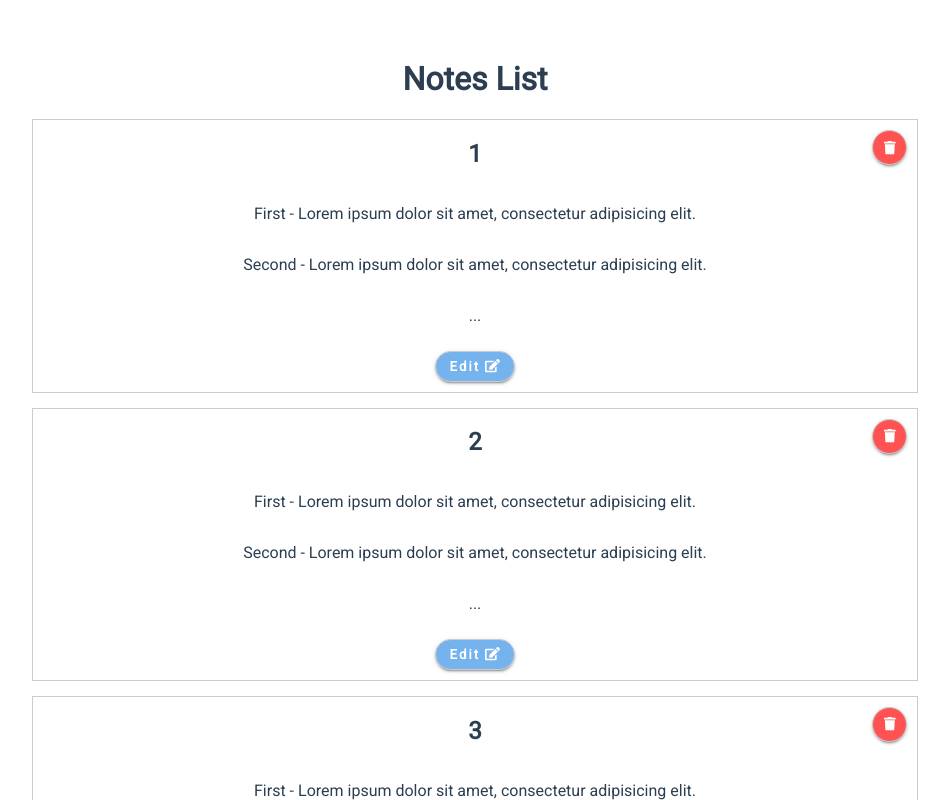
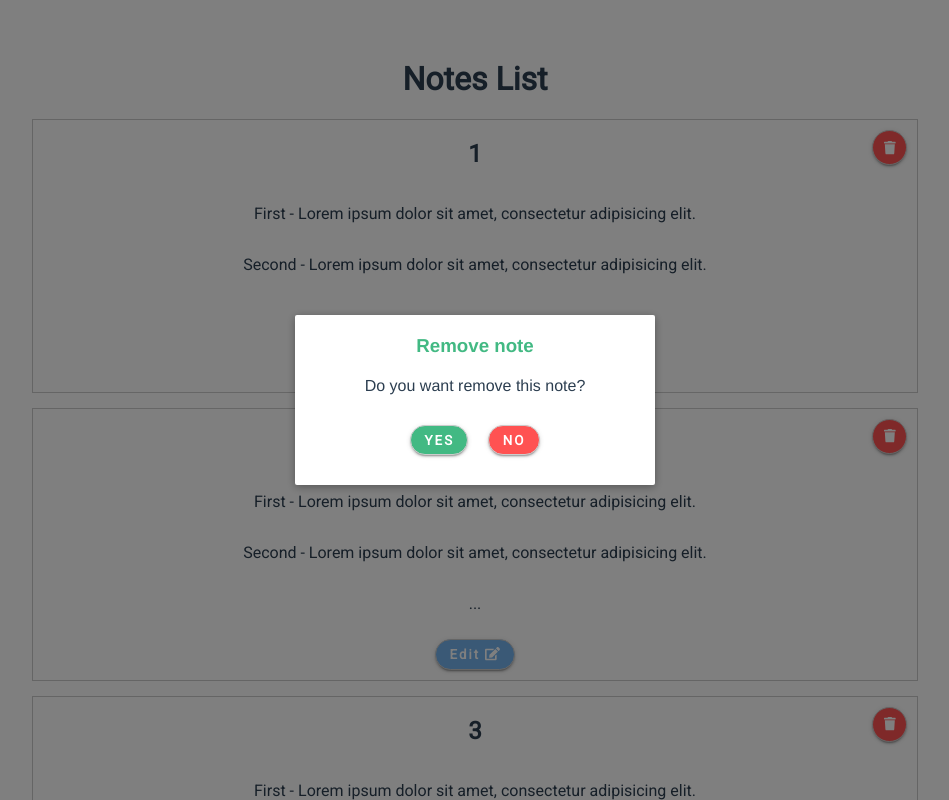
Before and after one commit to d-mbappe/Test-Work, a Vue app: page / in a window 1280 px wide. Both pictures are taken after a click on the button 1054 px from the left and 147 px from the top of the page. Shown: the top 800 px of the page, without its empty margins (165-1114 px from the left). Built offline with nearby package versions, Linux system fonts and the light colour scheme.

Commit message:
Update modalWindow.vue

```diff
--- a/src/components/modalWindow.vue
+++ b/src/components/modalWindow.vue
@@ -43,5 +43,60 @@
 </script>
 
 <style lang="scss" >
+ // Modal Winodw
+.modal-mask {
+  position: fixed;
+  z-index: 9998;
+  top: 0;
+  left: 0;
+  width: 100%;
+  height: 100%;
+  background-color: #00000080;
+  display: table;
+  transition: opacity 0.3s ease;
+}
+
+.modal-wrapper {
+  display: table-cell;
+  vertical-align: middle;
+}
+
+.modal-container {
+  width: 300px;
+  margin: 0px auto;
+  padding: 20px 30px;
+  background-color: #fff;
+  border-radius: 2px;
+  box-shadow: 0 2px 8px #00000054;
+  transition: all 0.3s ease;
+  font-family: Helvetica, Arial, sans-serif;
+}
+
+.modal-header h3 {
+  margin-top: 0;
+  color: #42b983;
+}
+
+.modal-body {
+  margin: 20px 0;
+}
+.modal-buttons{
+  display: flex;
+  justify-content: center;
+}
+
+.modal-enter {
+  opacity: 0;
+}
+
+.modal-leave-active {
+  opacity: 0;
+}
+
+.modal-enter .modal-container,
+.modal-leave-active .modal-container {
+  -webkit-transform: scale(1.1);
+  transform: scale(1.1);
+}
 
 </style>
```
